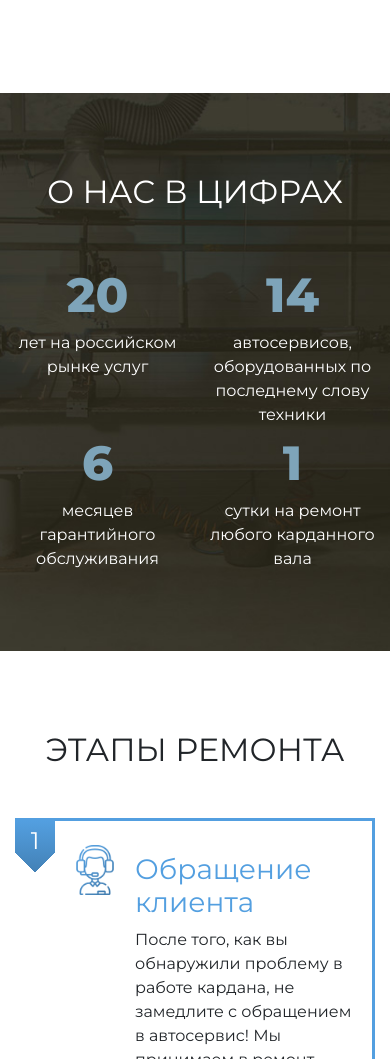
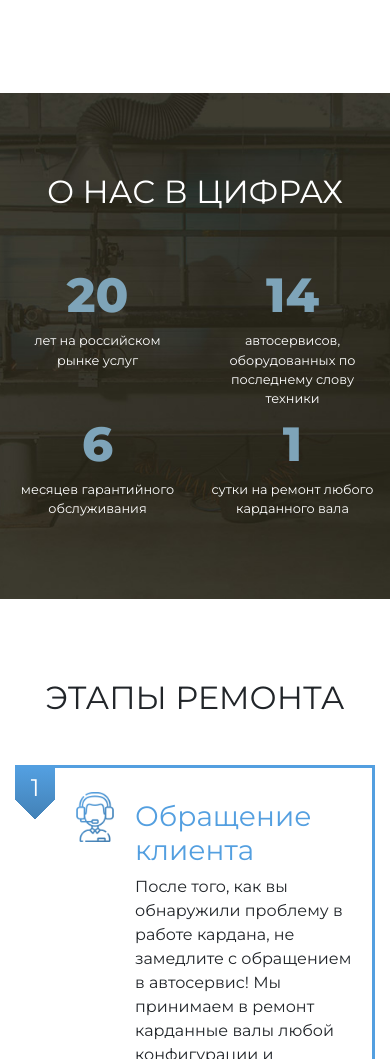
Before and after one commit to Olga-smart/kardan-kardanov, a plain HTML site: page index.html in a window 390 px wide. Shown: the part 2091-3150 px from the top of the page. Drawn offline with nearby package versions, Linux system fonts and the light colour scheme; a web font is replaced by a local one.

Commit message:
adjust numbers section adaptability

```diff
--- a/css/style.css
+++ b/css/style.css
@@ -19,10 +19,6 @@ section, footer {
 	text-align: center;
 	text-transform: uppercase;
 	margin-bottom: 3rem;
-}
-.bg-brown {
-	background-color: var(--brown);
-	color: #fff;
 }
 .bg-blue {
 	background-color: var(--blue);
@@ -139,10 +135,6 @@ header .offer .btn:hover {
 }
 /* End Media Header */
 
-/* Who We */
-
-/* End Who We */
-
 /* Numbers */
 .numbers {
 	background-image: url(../img/about-us-bg.jpg);
@@ -159,6 +151,14 @@ header .offer .btn:hover {
 	color: var(--blue);
 }
 /* End Numbers */
+
+/* Media Numbers */
+@media (max-width: 575px) {
+	.numbers__item {
+		font-size: 0.8rem;
+	}
+}
+/* End Media Numbers */
 
 /* Stages */
 .stages {
--- a/index.html
+++ b/index.html
@@ -120,7 +120,7 @@
 			</div>
 		</section>
 
-		<section class="numbers bg-brown">
+		<section class="numbers">
 			<div class="container">
 				<div class="row">
 					<div class="col">
@@ -128,16 +128,16 @@
 					</div>
 				</div>
 				<div class="row text-center">
-					<div class="col numbers__item">
+					<div class="col-6 col-md-3 numbers__item">
 						<span class="numbers__number">20</span> лет на российском рынке услуг
 					</div>
-					<div class="col numbers__item">
+					<div class="col-6 col-md-3 numbers__item">
 						<span class="numbers__number">14</span> автосервисов, оборудованных по последнему слову техники
 					</div>
-					<div class="col numbers__item">
+					<div class="col-6 col-md-3 numbers__item">
 						<span class="numbers__number">6</span> месяцев гарантийного обслуживания
 					</div>
-					<div class="col numbers__item">
+					<div class="col-6 col-md-3 numbers__item">
 						<span class="numbers__number">1</span> сутки на ремонт любого карданного вала
 					</div>
 				</div>
```
